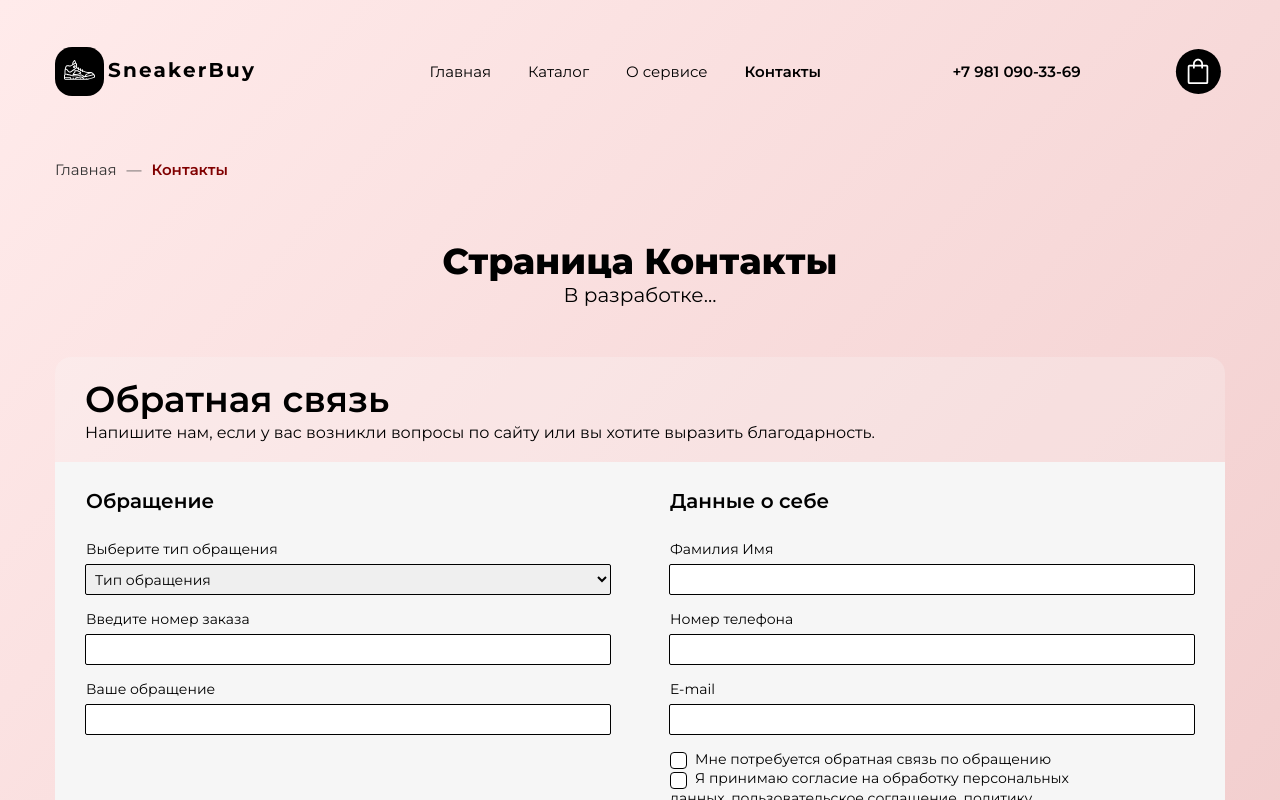
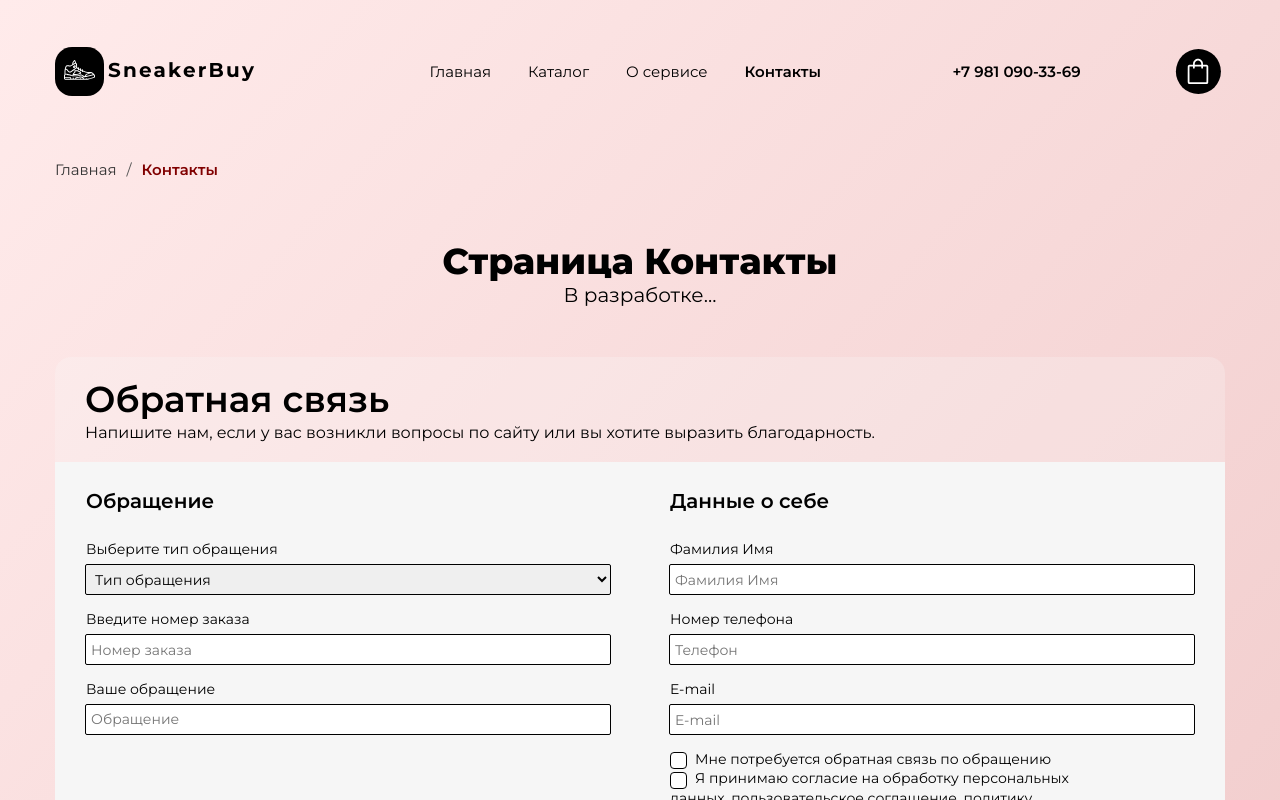
Before and after one commit to wannabedigital/sneakerbuy-shop, a React (Create React App) app: page /contact in a window 1280 px wide. Shown: the top 800 px of the page. Built offline with nearby package versions, Linux system fonts and the light colour scheme.

Commit message:
исправил for на htmlFor, добавил заглушки в input

```diff
--- a/src/components/Breadcrumbs.js
+++ b/src/components/Breadcrumbs.js
@@ -20,7 +20,7 @@ class Breadcrumbs extends React.Component {
           >
           {item.name}
           </NavLink>
-          {index < items.length - 1 && <span className={styles.separator}> &mdash; </span>}
+          {index < items.length - 1 && <span className={styles.separator}> &#47; </span>}
         </React.Fragment>
         ))}
       </nav>
--- a/src/components/Contact.js
+++ b/src/components/Contact.js
@@ -12,21 +12,21 @@ class FeedbackRequestSection extends React.Component {
       <section className={styles.feedbackRequest}>
         <h2 className={styles.feedbackSectionTitle}>Обращение</h2>
         <div id='feedbackTypeSelect' className={styles.inputField}>
-          <p><label for='feedbackType'>Выберите тип обращения</label></p>
-          <select id='feedbackType' name='type' required>
-            <option value='' defaultValue>Тип обращения</option>
+          <p><label htmlFor='feedbackType'>Выберите тип обращения</label></p>
+          <select id='feedbackType' name='type' placeholder='Тип обращения' required>
+            <option value='' disabled selected>Тип обращения</option>
             <option value='gratitude'>Благодарность</option>
             <option value='complaint'>Жалоба</option>
             <option value='suggestion'>Совет</option>
           </select>
         </div>
         <div id='orderNumberInput' className={styles.inputField}>
-          <p><label for='orderNumber'>Введите номер заказа</label></p>
-          <input type='text' id='orderNumber' required />
+          <p><label htmlFor='orderNumber'>Введите номер заказа</label></p>
+          <input type='text' id='orderNumber' placeholder='Номер заказа' required />
         </div>
         <div id='messageInput' className={styles.inputField}>
-          <p><label for='message'>Ваше обращение</label></p>
-          <textarea className={styles.messageTextarea} required />
+          <p><label htmlFor='message'>Ваше обращение</label></p>
+          <textarea className={styles.messageTextarea} placeholder='Обращение' required />
         </div>
       </section>
     )
@@ -39,27 +39,27 @@ class FeedbackPersonalSection extends React.Component {
       <section className={styles.feedbackPersonal}>
         <h2 className={styles.feedbackSectionTitle}>Данные о себе</h2>
         <div id='nameInput' className={styles.inputField}>
-          <p><label for='fullName'>Фамилия Имя</label></p>
-          <input type='text' id='fullName' required />
+          <p><label htmlFor='fullName'>Фамилия Имя</label></p>
+          <input type='text' id='fullName' placeholder='Фамилия Имя' required />
         </div>
         <div id='orderNumberInput' className={styles.inputField}>
-          <p><label for='phoneNum'>Номер телефона</label></p>
-          <input type='tel' id='phoneNum' required />
+          <p><label htmlFor='phoneNum'>Номер телефона</label></p>
+          <input type='tel' id='phoneNum' placeholder='Телефон' required />
         </div>
         <div id='messageInput' className={styles.inputField}>
-          <p><label for='email'>E-mail</label></p>
-          <input type='email' id='email' required />
+          <p><label htmlFor='email'>E-mail</label></p>
+          <input type='email' id='email' placeholder='E-mail' required />
         </div>
         <div id='agreement' className={styles.inputField}>
           <div>
             <input type='checkbox' id='feedbackRequestCheckbox' className={styles.checkboxInput} />
             <span class={styles.customCheckbox} />
-            <label for='feedbackRequestCheckbox' className={styles.checkmarkContact}>Мне потребуется обратная связь по обращению</label>
+            <label htmlFor='feedbackRequestCheckbox' className={styles.checkmarkContact}>Мне потребуется обратная связь по обращению</label>
           </div>
           <div>
             <input type='checkbox' id='feedbackDataProcessingCheckbox' className={styles.checkboxInput} required />
             <span class={styles.customCheckbox} />
-            <label for='feedbackDataProcessingCheckbox' className={styles.checkmarkContact}>Я принимаю cогласие на обработку персональных данных, пользовательское соглашение, политику конфиденциальности и условия Клубной программы</label>
+            <label htmlFor='feedbackDataProcessingCheckbox' className={styles.checkmarkContact}>Я принимаю cогласие на обработку персональных данных, пользовательское соглашение, политику конфиденциальности и условия Клубной программы</label>
           </div>
         </div>
       </section>
```
